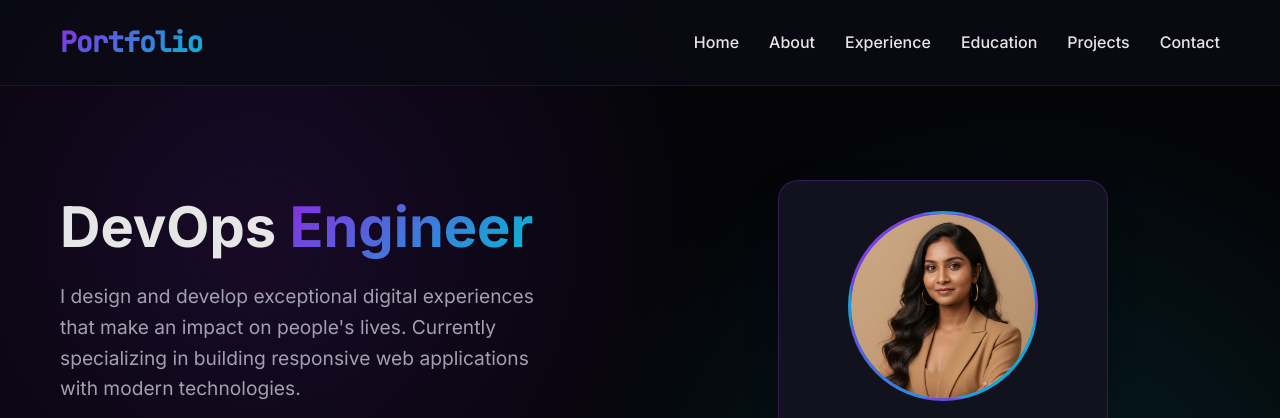
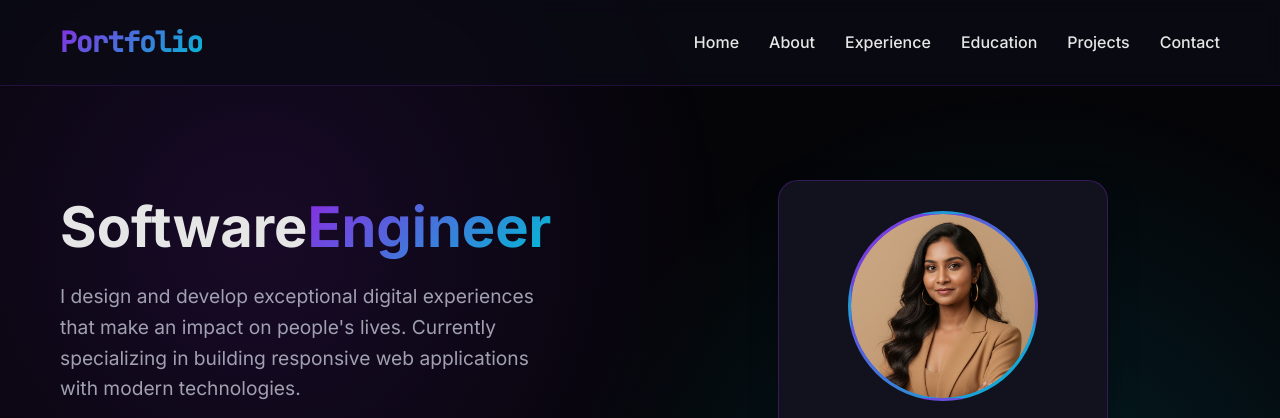
Before and after one commit to SupuniUdeshika/Portfolio, a plain HTML site: page index.html in a window 1280 px wide. Shown: the top 418 px of the page. Drawn offline with nearby package versions, Linux system fonts and the light colour scheme.

Commit message:
Update index.html

```diff
--- a/index.html
+++ b/index.html
@@ -858,7 +858,7 @@
         <div class="container">
             <div class="hero-content">
                 <div class="hero-text">
-                    <h1>DevOps <span>Engineer</span></h1>
+                    <h1>Software<span>Engineer</span></h1>
                     <p>I design and develop exceptional digital experiences that make an impact on people's lives. Currently specializing in building responsive web applications with modern technologies.</p>
                     <p class="typing-text">Passionate about clean code and innovative solutions</p>
                     <div style="margin-top: 30px;">
```
